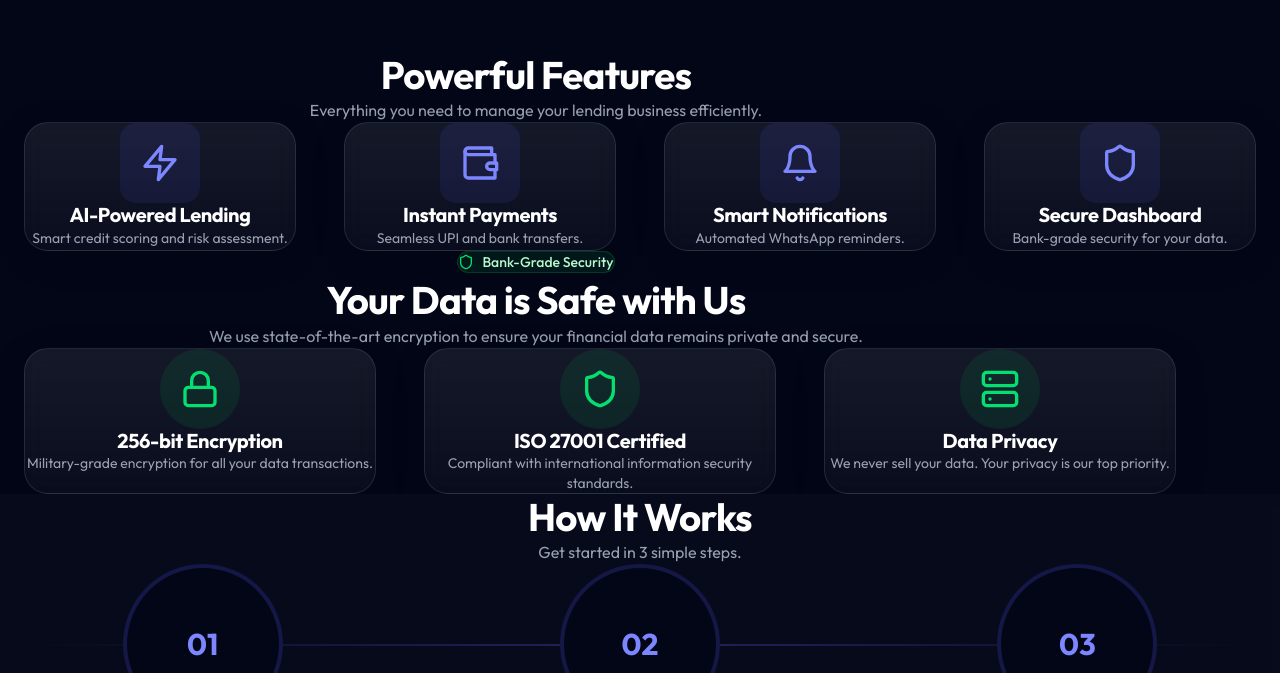
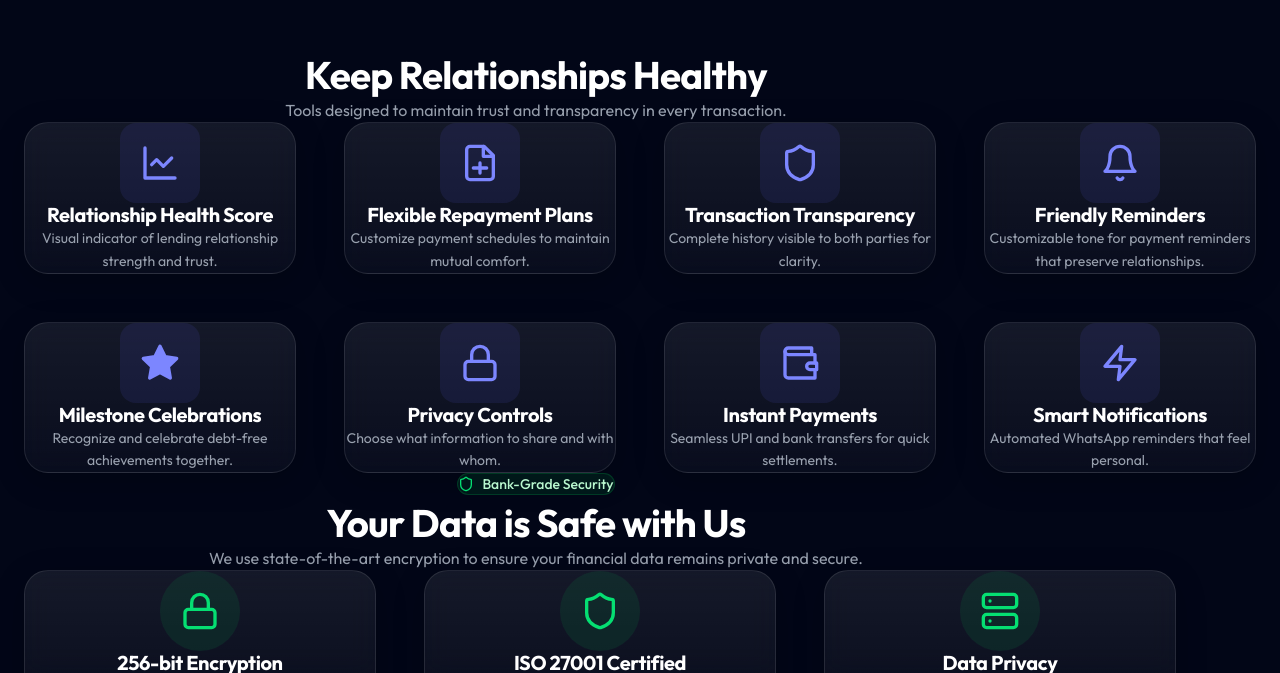
Before and after one commit to jaywardhanjadeja07/LendLedger, a Next.js app: page / in a window 1280 px wide. Shown: the part 748-1421 px from the top of the page. Built offline with nearby package versions, Linux system fonts and the light colour scheme.

Commit message:
Enhanced landing page: Added 8 relationship-focused features, dramatically increased vertical spacing (py-[1000px]), and improved header margins (mb-[200px])

```diff
--- a/app/page.tsx
+++ b/app/page.tsx
@@ -88,19 +88,23 @@ export default function LandingPage() {
       </section>
 
       {/* Features Section */}
-      <section id="features" className="py-[400px] relative bg-[var(--dark-bg)]">
+      <section id="features" className="py-[1000px] relative bg-[var(--dark-bg)]">
         <div className="container-custom">
-          <div className="text-center w-full max-w-5xl mx-auto mb-64">
-            <h2 className="heading-lg mb-24">Powerful Features</h2>
-            <p className="text-base text-gray-400">Everything you need to manage your lending business efficiently.</p>
+          <div className="text-center w-full max-w-5xl mx-auto mb-[200px]">
+            <h2 className="heading-lg mb-24">Keep Relationships Healthy</h2>
+            <p className="text-base text-gray-400">Tools designed to maintain trust and transparency in every transaction.</p>
           </div>
 
-          <div className="grid grid-cols-1 md:grid-cols-2 lg:grid-cols-4 gap-12 justify-items-center">
+          <div className="grid grid-cols-1 md:grid-cols-2 lg:grid-cols-4 gap-12 justify-items-center max-w-7xl mx-auto">
             {[
-              { title: "AI-Powered Lending", desc: "Smart credit scoring and risk assessment.", icon: Icons.Zap },
-              { title: "Instant Payments", desc: "Seamless UPI and bank transfers.", icon: Icons.Wallet },
-              { title: "Smart Notifications", desc: "Automated WhatsApp reminders.", icon: Icons.Bell },
-              { title: "Secure Dashboard", desc: "Bank-grade security for your data.", icon: Icons.Shield }
+              { title: "Relationship Health Score", desc: "Visual indicator of lending relationship strength and trust.", icon: Icons.Chart },
+              { title: "Flexible Repayment Plans", desc: "Customize payment schedules to maintain mutual comfort.", icon: Icons.Document },
+              { title: "Transaction Transparency", desc: "Complete history visible to both parties for clarity.", icon: Icons.Shield },
+              { title: "Friendly Reminders", desc: "Customizable tone for payment reminders that preserve relationships.", icon: Icons.Bell },
+              { title: "Milestone Celebrations", desc: "Recognize and celebrate debt-free achievements together.", icon: Icons.Star },
+              { title: "Privacy Controls", desc: "Choose what information to share and with whom.", icon: Icons.Lock },
+              { title: "Instant Payments", desc: "Seamless UPI and bank transfers for quick settlements.", icon: Icons.Wallet },
+              { title: "Smart Notifications", desc: "Automated WhatsApp reminders that feel personal.", icon: Icons.Zap }
             ].map((feature, i) => (
               <div key={i} className="glass-card p-12 flex flex-col items-center text-center group hover:bg-white/5 transition-colors w-full">
                 <div className="w-20 h-20 rounded-2xl bg-indigo-500/10 flex items-center justify-center text-indigo-400 mb-12 group-hover:scale-110 transition-transform shadow-glow">
@@ -115,9 +119,9 @@ export default function LandingPage() {
       </section>
 
       {/* Security Section - NEW */}
-      <section className="py-[400px] relative overflow-hidden">
+      <section className="py-[1000px] relative overflow-hidden">
         <div className="container-custom">
-          <div className="text-center w-full max-w-5xl mx-auto mb-64">
+          <div className="text-center w-full max-w-5xl mx-auto mb-[200px]">
             <div className="inline-flex items-center gap-2 px-4 py-2 rounded-full bg-green-500/10 border border-green-500/20 backdrop-blur-md mb-8">
               <Icons.Shield className="w-4 h-4 text-green-400" />
               <span className="text-sm font-medium text-green-200">Bank-Grade Security</span>
@@ -145,9 +149,9 @@ export default function LandingPage() {
       </section>
 
       {/* How It Works */}
-      <section className="py-[400px] bg-white/[0.02] relative overflow-hidden">
+      <section className="py-[1000px] bg-white/[0.02] relative overflow-hidden">
         <div className="container-custom">
-          <div className="text-center mb-64">
+          <div className="text-center mb-[200px]">
             <h2 className="heading-lg mb-24">How It Works</h2>
             <p className="text-base text-gray-400">Get started in 3 simple steps.</p>
           </div>
@@ -174,9 +178,9 @@ export default function LandingPage() {
       </section>
 
       {/* App Interface Showcase */}
-      <section className="py-[400px] relative overflow-hidden">
+      <section className="py-[1000px] relative overflow-hidden">
         <div className="container-custom">
-          <div className="text-center mb-64">
+          <div className="text-center mb-[200px]">
             <h2 className="heading-lg mb-24">Experience the App</h2>
             <p className="text-base text-gray-400">Beautiful, intuitive, and powerful.</p>
           </div>
@@ -196,9 +200,9 @@ export default function LandingPage() {
       </section>
 
       {/* Pricing */}
-      <section id="pricing" className="py-[400px]">
+      <section id="pricing" className="py-[1000px]">
         <div className="container-custom">
-          <div className="text-center mb-64">
+          <div className="text-center mb-[200px]">
             <h2 className="heading-lg mb-24">Simple Pricing</h2>
             <p className="text-base text-gray-400">Choose the plan that fits your needs.</p>
 
@@ -259,9 +263,9 @@ export default function LandingPage() {
       </section>
 
       {/* Testimonials */}
-      <section className="py-[400px] bg-white/[0.02]">
+      <section className="py-[1000px] bg-white/[0.02]">
         <div className="container-custom">
-          <div className="text-center mb-64">
+          <div className="text-center mb-[200px]">
             <h2 className="heading-lg mb-24">Trusted by Thousands</h2>
             <p className="text-base text-gray-400">See what our users are saying.</p>
           </div>
@@ -296,7 +300,7 @@ export default function LandingPage() {
       </section>
 
       {/* CTA Block */}
-      <section className="py-[400px] relative overflow-hidden">
+      <section className="py-[1000px] relative overflow-hidden">
         <div className="absolute inset-0 bg-gradient-to-r from-indigo-900/40 to-purple-900/40"></div>
         <div className="container-custom relative z-10 flex flex-col items-center text-center">
           <h2 className="heading-lg mb-24">Ready to Simplify Lending?</h2>
```
